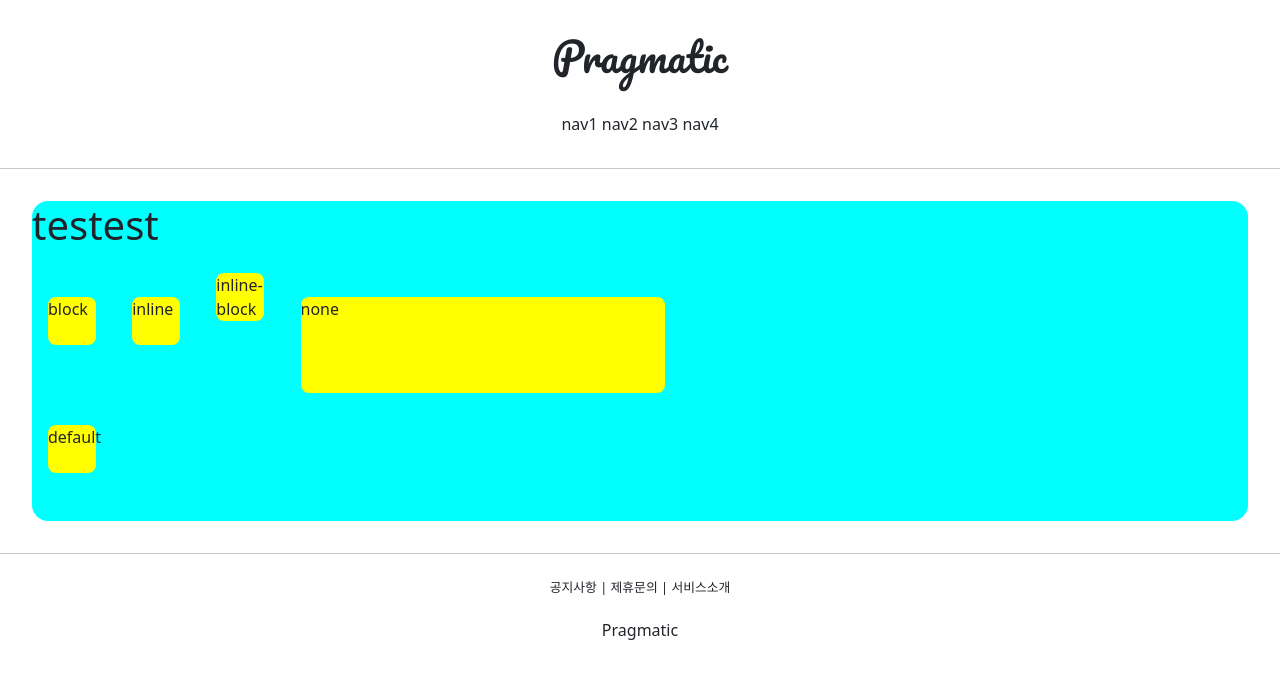
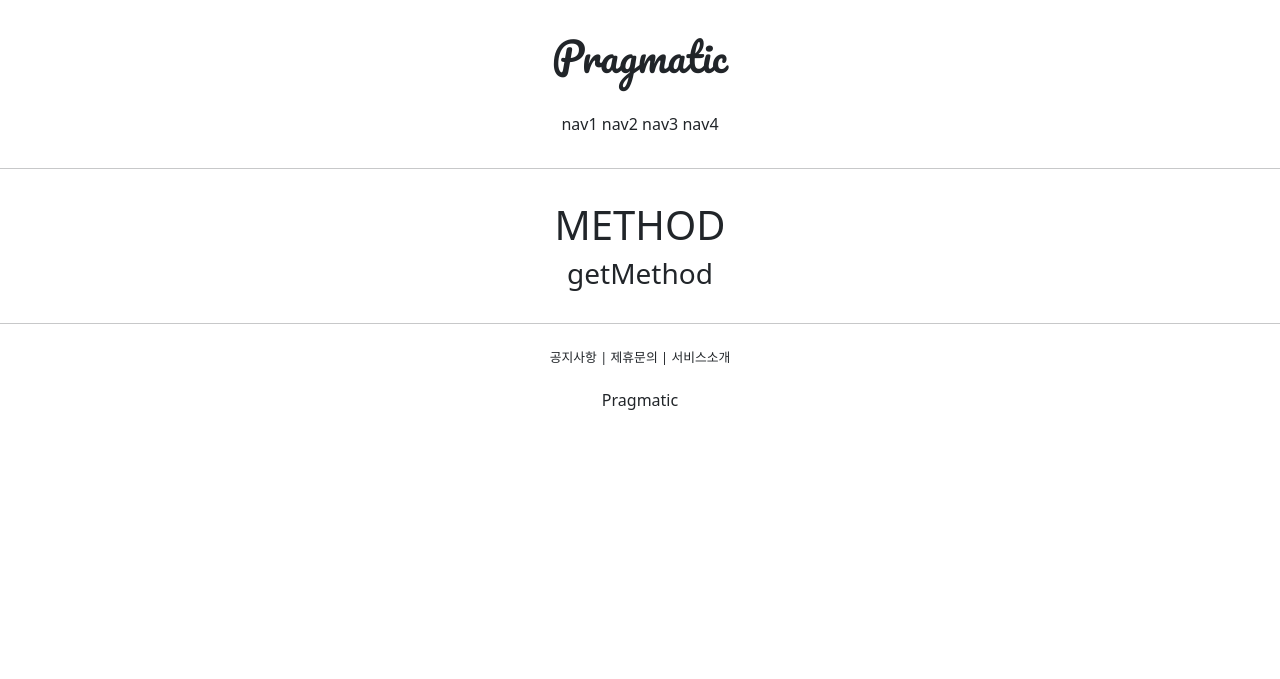
Before and after one commit to tmdgy6232/gis_1, a Django app: page /accounts/hello_world/ in a window 1280 px wide. Shown: the top 679 px of the page. Run offline with Django 3.2, Linux system fonts and the light colour scheme; parts of the project's set-up code (start-up, migrations or seed data) failed here and were passed over.

Commit message:
7/8 get method

```diff
--- a/accountapp/templates/accountapp/hello_world.html
+++ b/accountapp/templates/accountapp/hello_world.html
@@ -1,21 +1,8 @@
 {% extends 'base.html' %}
 {% block content %}
-    <style>
-        .testing {
-            background-color: yellow;
-            height : 48px;
-            width : 48px;
-            border-radius: .5rem;
-            margin : 1rem;
-        }
-    </style>
-    <div style="height: 20rem; background-color: aqua; border-radius: 1rem; margin: 2rem;">
-        <h1>testest</h1>
-        <div class="testing" style="display: inline-block; ">block</div>
-        <div class="testing" style="display: inline-block; width: 3rem; height: 3rem; ">inline</div>
-        <div class="testing" style="display: inline-block; width: 3em; height: 3em; ">inline-block</div>
-        <div class="testing" style="display: inline-block; width: 30%; height: 30%">none</div>
-        <div class="testing">default</div>
+    <div style="margin: 2rem; text-align: center;">
+        <h1>METHOD</h1>
+        <h3>{{ text }}</h3>
 
     </div>
 {% endblock %}
--- a/accountapp/views.py
+++ b/accountapp/views.py
@@ -6,4 +6,7 @@ from accountapp.models import HelloWorld
 
 
 def helloworld(request):
-    return render(request, 'accountapp/hello_world.html')
+    if request.method == "POST":
+        return render(request, 'accountapp/hello_world.html', context={'text' : 'PostMethod'})
+    else:
+        return render(request, 'accountapp/hello_world.html', context={'text' : 'getMethod'})
```
